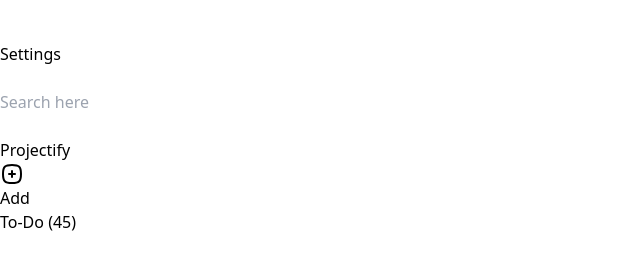
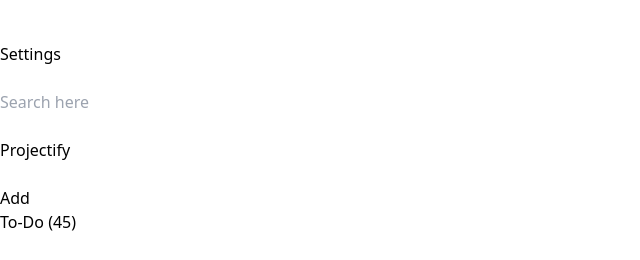
Before and after one commit to Salman-Faiz/Projectify-lws, a React (Vite) app: page / in a window 1280 px wide. Shown: the part 9140-9400 px from the top of the page, without its empty margins (0-640 px from the left). Built offline with nearby package versions, Linux system fonts and the light colour scheme.

Commit message:
add tash modal added on toggle

```diff
--- /dev/null
+++ b/src/Components/AddTaskModal/AddTaskModal.jsx
@@ -0,0 +1,95 @@
+const AddTaskModal = ({onClose}) => {
+  return (
+    <div className='flex min-h-screen items-center justify-center bg-gray-900 p-4 text-white'>
+      <div className='w-full max-w-md rounded-lg bg-gray-800 shadow-xl'>
+        <div className='p-6'>
+          <h2 className='mb-6 text-2xl font-bold text-green-400'>
+            Create Task
+          </h2>
+          <htmlForm>
+            <div className='mb-4'>
+              <label
+                htmlFor='taskName'
+                className='mb-1 block text-sm font-medium text-gray-300'
+              >
+                Task Name
+              </label>
+              <input
+                type='text'
+                id='taskName'
+                name='taskName'
+                required
+                className='w-full rounded-md border border-gray-600 bg-gray-700 px-3 py-2 text-white placeholder-gray-400 shadow-sm focus:border-green-500 focus:outline-none focus:ring-2 focus:ring-green-500'
+              />
+            </div>
+            <div className='mb-4'>
+              <label
+                htmlFor='description'
+                className='mb-1 block text-sm font-medium text-gray-300'
+              >
+                Description
+              </label>
+              <textarea
+                id='description'
+                name='description'
+                rows='3'
+                className='w-full rounded-md border border-gray-600 bg-gray-700 px-3 py-2 text-white placeholder-gray-400 shadow-sm focus:border-green-500 focus:outline-none focus:ring-2 focus:ring-green-500'
+              ></textarea>
+            </div>
+            <div className='mb-4'>
+              <label
+                htmlFor='dueDate'
+                className='mb-1 block text-sm font-medium text-gray-300'
+              >
+                Due Date
+              </label>
+              <input
+                type='date'
+                id='dueDate'
+                name='dueDate'
+                className='w-full rounded-md border border-gray-600 bg-gray-700 px-3 py-2 text-white shadow-sm focus:border-green-500 focus:outline-none focus:ring-2 focus:ring-green-500'
+              />
+            </div>
+
+            <div className='mb-4'>
+              <label
+                htmlFor='category'
+                className='mb-1 block text-sm font-medium text-gray-300'
+              >
+                Category
+              </label>
+              <select
+                id='category'
+                name='category'
+                className='w-full rounded-md border border-gray-600 bg-gray-700 px-3 py-2 text-white shadow-sm focus:border-green-500 focus:outline-none focus:ring-2 focus:ring-green-500'
+              >
+                <option value='todo'>To-Do</option>
+                <option value='inprogress'>On Progress</option>
+                <option value='done'>Done</option>
+                <option value='revised'>Revised</option>
+              </select>
+            </div>
+
+            <div className='flex justify-end space-x-3'>
+              <button
+                type='button'
+                className='rounded-md border border-gray-600 px-4 py-2 text-sm font-medium text-gray-300 hover:bg-gray-700 focus:outline-none focus:ring-2 focus:ring-green-500 focus:ring-offset-2 focus:ring-offset-gray-800'
+                onClick={onClose}
+              >
+                Cancel
+              </button>
+              <button
+                type='submit'
+                className='rounded-md border border-transparent bg-green-600 px-4 py-2 text-sm font-medium text-white shadow-sm hover:bg-green-700 focus:outline-none focus:ring-2 focus:ring-green-500 focus:ring-offset-2 focus:ring-offset-gray-800'
+              >
+                Create Task
+              </button>
+            </div>
+          </htmlForm>
+        </div>
+      </div>
+    </div>
+  )
+}
+
+export default AddTaskModal
--- a/src/Components/MainSection/MainContent/MainContent.jsx
+++ b/src/Components/MainSection/MainContent/MainContent.jsx
@@ -1,46 +1,39 @@
-import addTaskIcon from '../../../assets/Images/AddTaskIcon.svg'
+import { useState } from 'react'
 import DoneList from './Categories.jsx/DoneList'
 import OnProgress from './Categories.jsx/OnProgress'
 import ReviseList from './Categories.jsx/ReviseList'
 import TodoList from './Categories.jsx/TodoList'
+import addIcon from '../../../assets/Images/AddTaskIcon.svg'
+import AddTaskModal from '../../AddTaskModal/AddTaskModal'
 
 const MainContent = () => {
+  const [addTaskModal,setAddTaskModal] = useState(false);
+
+  const handleShowAddTask = () =>{
+    setAddTaskModal(true);
+  }
+  const handleCloseAddTask = () =>{
+    setAddTaskModal(false);
+  }
   return (
-    <div class="mx-auto max-w-7xl p-6">
-    <div class="mb-6 flex items-center justify-between">
-      <h2 class="text-2xl font-bold">Projectify</h2>
-      <div class="flex space-x-2">
-        <button
-          class="flex items-center rounded-md bg-gray-700 px-4 py-2 text-white"
-        >
-          <svg
-            xmlns="http://www.w3.org/2000/svg"
-            width="24"
-            height="24"
-            viewBox="0 0 24 24"
-            fill="none"
-            stroke="currentColor"
-            stroke-width="2"
-            stroke-linecap="round"
-            stroke-linejoin="round"
-            class="mr-2"
-          >
-            <path stroke="none" d="M0 0h24v24H0z" fill="none" />
-            <path
-              d="M12 3c7.2 0 9 1.8 9 9s-1.8 9 -9 9s-9 -1.8 -9 -9s1.8 -9 9 -9z"
-            />
-            <path d="M15 12h-6" />
-            <path d="M12 9v6" />
-          </svg>
+    <>
+    {
+      addTaskModal && <AddTaskModal onClose={handleCloseAddTask}/>
+    }
+    <div className='mx-auto max-w-7xl p-6'>
+      <div className='mb-6 flex items-center justify-between'>
+        <h2 className='text-2xl font-bold'>Projectify</h2>
+        <div className='flex space-x-2'>
+          <a href="#" onClick={handleShowAddTask}>
+          <button className='flex items-center rounded-md bg-gray-700 px-4 py-2 text-white'>
+            <img src={addIcon} alt="" className='me-2'/>
             Add
           </button>
+          </a>
         </div>
       </div>
-
-    <div class="-mx-2 mb-6 flex flex-wrap">
-
-
-
+      {/* categoris */}
+      <div className='-mx-2 mb-6 flex flex-wrap'>
         <TodoList />
 
         <OnProgress />
@@ -48,11 +41,10 @@ const MainContent = () => {
         <DoneList />
 
         <ReviseList />
-
-
-
       </div>
     </div>
+    </>
+
   )
 }
 
```
Also changed, not shown: src/Components/Sidebar.jsx (+40 -58 lines). Lines whose indentation alone changed are shown as unchanged.
